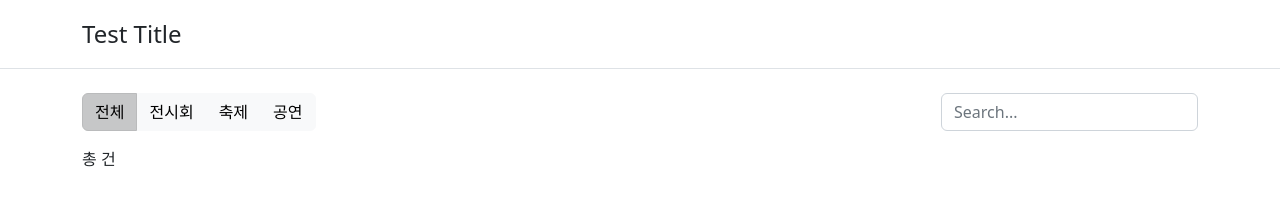
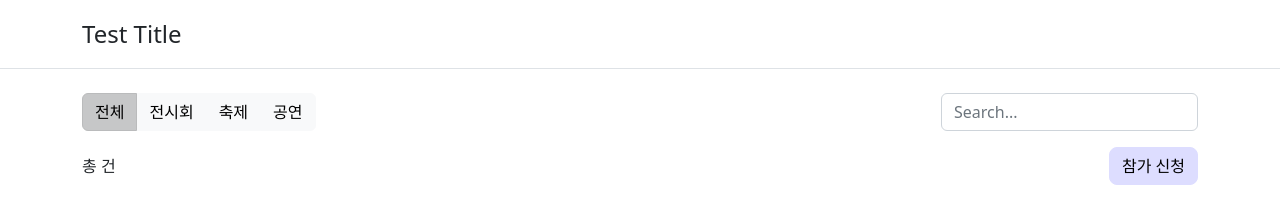
Before and after one commit to rewls/knu-hackathon-2022, a plain HTML site: page public/index.html in a window 1280 px wide. Drawn offline with nearby package versions, Linux system fonts and the light colour scheme; no server answers.

Commit message:
Add apply button

```diff
--- a/public/css/main.css
+++ b/public/css/main.css
@@ -21,3 +21,11 @@ a:active {
 .zoom:hover {
   transform: scale(1.03);
 }
+
+.apply {
+  --bs-btn-bg: #DDDDFF;
+  --bs-btn-border-color: #DDDDFF;
+  --bs-btn-border-radius: .5rem;
+  --bs-btn-hover-bg: #CCCCFF;
+  --bs-btn-hover-border-color: #CCCCFF;
+}
--- a/public/index.html
+++ b/public/index.html
@@ -39,12 +39,13 @@
     </div>
     <div class="album">
       <div class="container">
-        <div class="pb-3">총 <strong id="item-count"></strong>건</div>
+        <div class="d-flex justify-content-between align-items-center pb-3">
+          <div>총 <strong id="item-count"></strong>건</div>
+          <button type="button" class="apply btn btn-light">참가 신청</button>
+        </div>
         <ul class="row row-cols-1 row-cols-sm-2 row-cols-md-3 g-3">
 
           <li class="col1 pb-1"></li>
-
-
 
         <script>setdata()</script>
 
```
